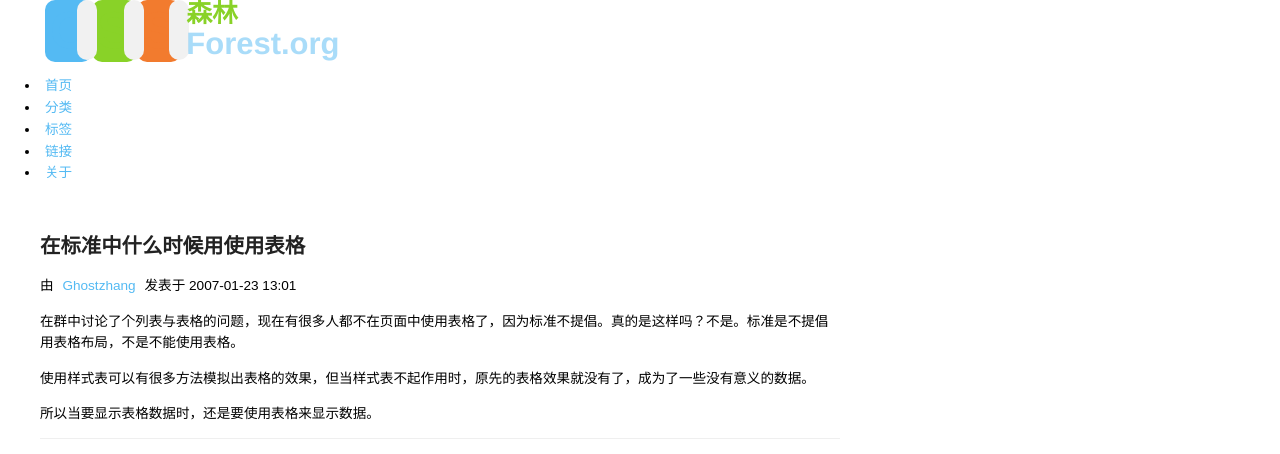
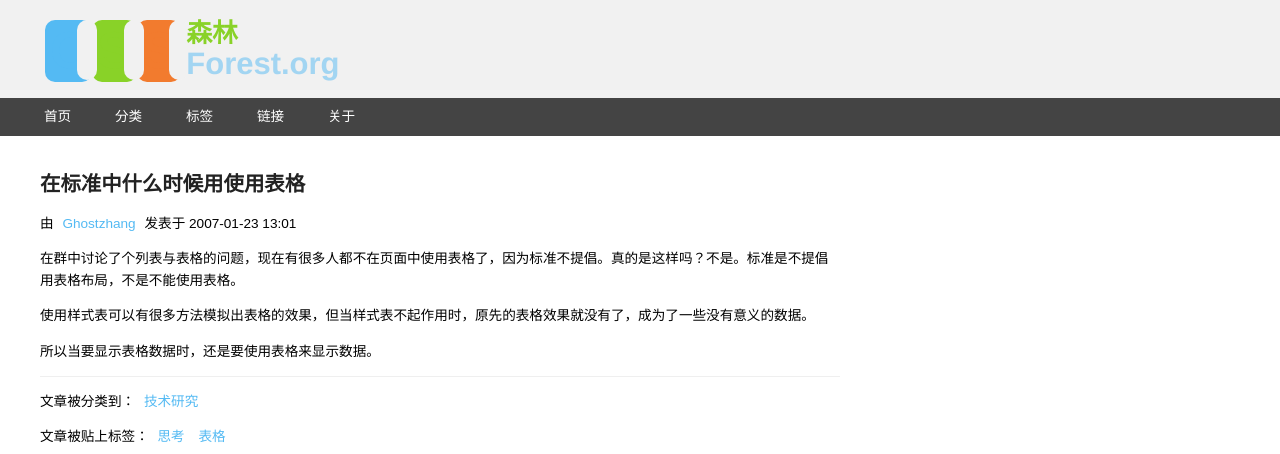
Before and after one commit to ghostzhang/ghostzhang.github.io, a Jekyll site: the page built from _posts/2007-01-23-在标准中什么时候用使用表格.md, in a window 1280 px wide. Shown: the top 454 px of the page. Built offline with Jekyll 4.4.1, drawn with Linux system fonts in a browser that asks for light colours; comment, search, counter and statistics services are not loaded.

Commit message:
更新样式

```diff
--- a/_includes/article_footer.html
+++ b/_includes/article_footer.html
@@ -1,5 +1,4 @@
-<footer>
-<div class="archive-info">
+<footer class="archive-info">
     {% if page.categories %}
     <p>文章被分类到：
     {% for categorie in page.categories %}
@@ -14,5 +13,4 @@
     {% endfor %}
     </p>
     {% endif %}
-</div>
 </footer>
--- a/_layouts/article.html
+++ b/_layouts/article.html
@@ -5,18 +5,19 @@
 	</head>
 	<body>
 		<div id="container">
-			<header>
+			<header class="main-header">
 			  {% include nav.html %}
 			</header>
 			<main id="content">
 				<article>
 		　　　　{{ content }}
 				</article>
-				<aside>
+				<section>
+                    <h1 class="none">评论列表</h1>
 				<!-- 多说评论框 start -->
 					<div class="ds-thread" data-thread-key="{{ page.id }}" data-title="{{ page.title }}" data-url="{{ site.url }}{{ page.url }}"></div>
 				<!-- 多说评论框 end -->
-				</aside>
+				</section>
 			</main>
 			{% include footer.html %}
 		</div>
--- a/_layouts/index.html
+++ b/_layouts/index.html
@@ -5,7 +5,7 @@
 	</head>
 	<body>
 		<div id="container">
-			<header>
+			<header class="main-header">
 			  {% include nav.html %}
 			</header>
 			<main id="content">
```
